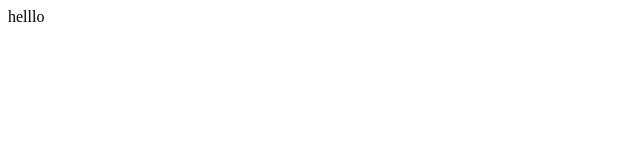
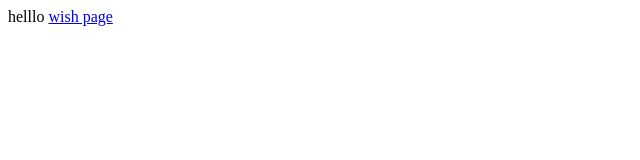
Before and after one commit to bitstructcs2/cs2, a plain HTML site: page index.html in a window 1280 px wide. Shown: the full height of the page, 0-640 px from the left. Drawn offline with Linux system fonts and the light colour scheme.

Commit message:
Update index.html

```diff
--- a/index.html
+++ b/index.html
@@ -1 +1,2 @@
 helllo
+<a href="https://bitstructcs2.github.io/cs2/wish.html">wish page</a>
```
